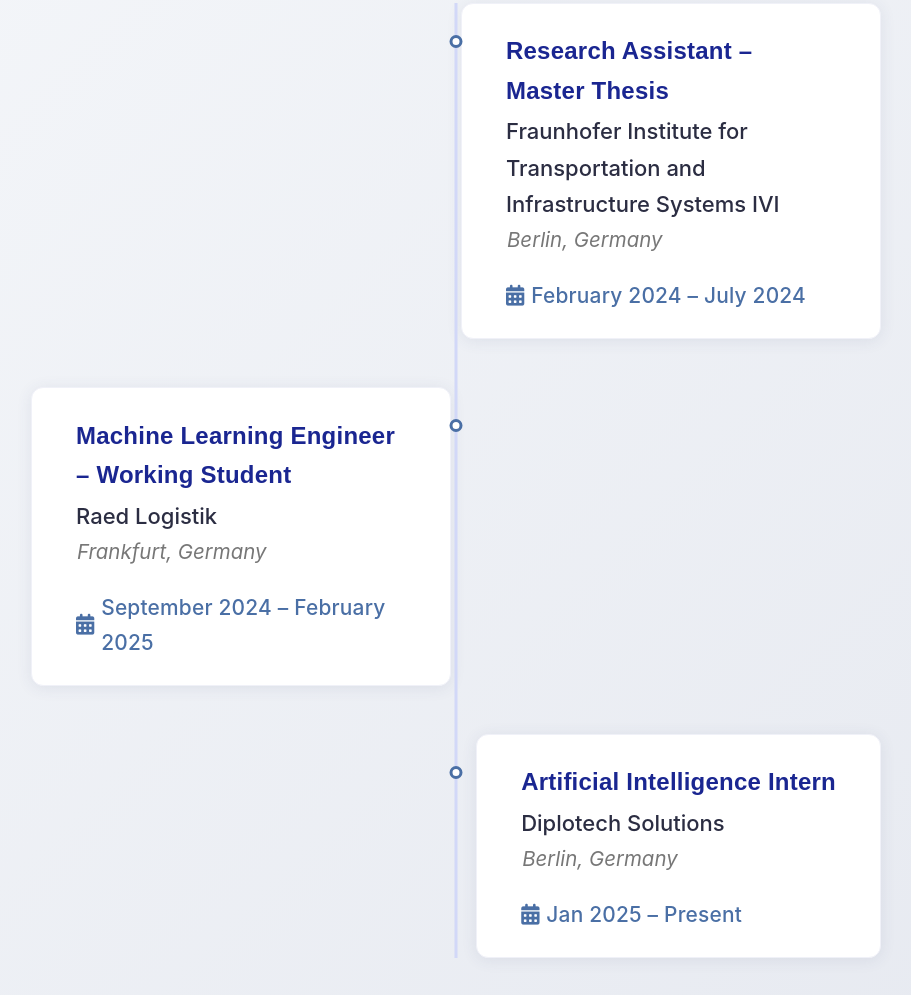
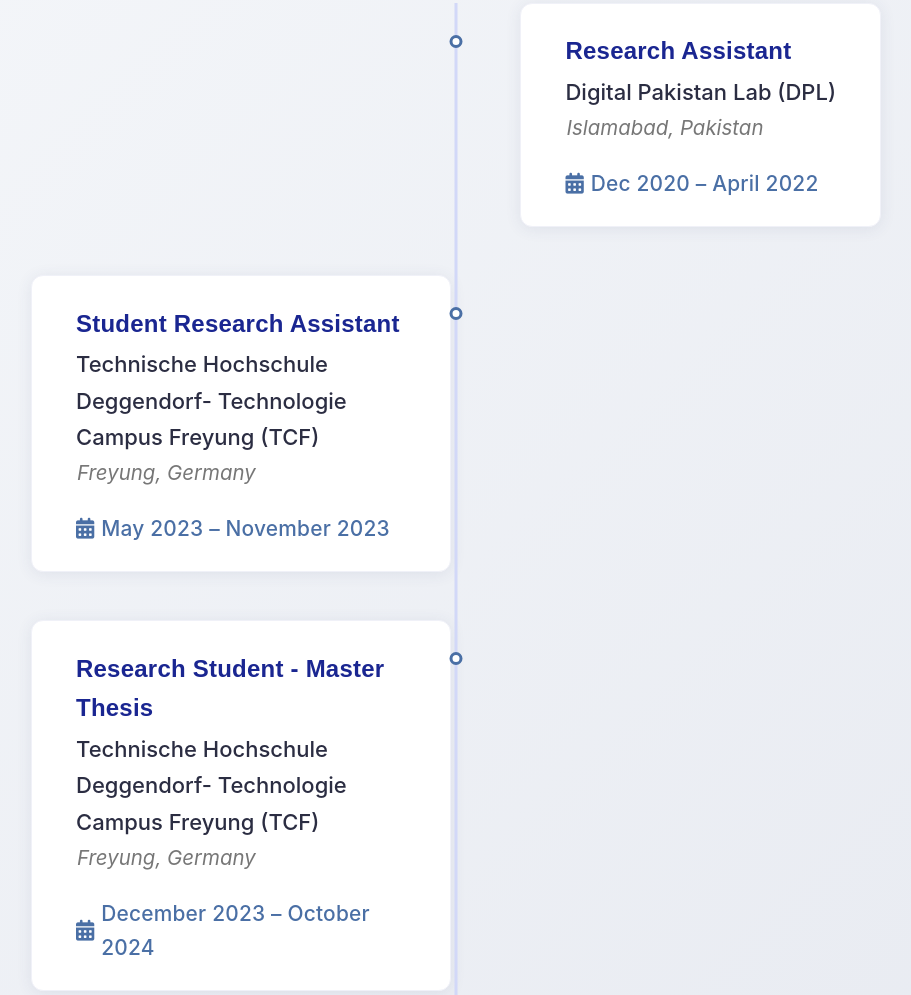
Before and after one commit to Suleman96/portfolio, a plain HTML site: page index.html in a window 1280 px wide. Shown: the part 2234-3229 px from the top of the page, without its empty margins (184-1095 px from the left). Drawn offline with Linux system fonts and the light colour scheme.

Commit message:
Update index.html
Added Experience

```diff
--- a/index.html
+++ b/index.html
@@ -74,19 +74,28 @@
             <div class="timeline-item left">
             <div class="timeline-dot"></div>
             <div class="timeline-content">
-                <h3>Research Assistant – Master Thesis</h3>
-                <h4>Fraunhofer Institute for Transportation and Infrastructure Systems IVI</h4>
-                <div class="timeline-location">Berlin, Germany</div>
-                <div class="timeline-date"><i class="fas fa-calendar-alt"></i> February 2024 – July 2024</div>
+                <h3>Research Assistant</h3>
+                <h4>Digital Pakistan Lab (DPL) </h4>
+                <div class="timeline-location">Islamabad, Pakistan</div>
+                <div class="timeline-date"><i class="fas fa-calendar-alt"></i> Dec 2020 – April 2022</div>
             </div>
             </div>
             <div class="timeline-item right">
             <div class="timeline-dot"></div>
             <div class="timeline-content">
-                <h3>Machine Learning Engineer – Working Student</h3>
-                <h4>Raed Logistik</h4>
-                <div class="timeline-location">Frankfurt, Germany</div>
-                <div class="timeline-date"><i class="fas fa-calendar-alt"></i> September 2024 – February 2025</div>
+                <h3>Student Research Assistant</h3>
+                <h4>Technische Hochschule Deggendorf- Technologie Campus Freyung (TCF) </h4>
+                <div class="timeline-location">Freyung, Germany</div>
+                <div class="timeline-date"><i class="fas fa-calendar-alt"></i> May 2023 – November 2023</div>
+            </div>
+            </div>
+            <div class="timeline-item right">
+            <div class="timeline-dot"></div>
+            <div class="timeline-content">
+                <h3>Research Student - Master Thesis</h3>
+                <h4>Technische Hochschule Deggendorf- Technologie Campus Freyung (TCF) </h4>
+                <div class="timeline-location">Freyung, Germany</div>
+                <div class="timeline-date"><i class="fas fa-calendar-alt"></i> December 2023 – October 2024</div>
             </div>
             </div>
             <div class="timeline-item left">
```
